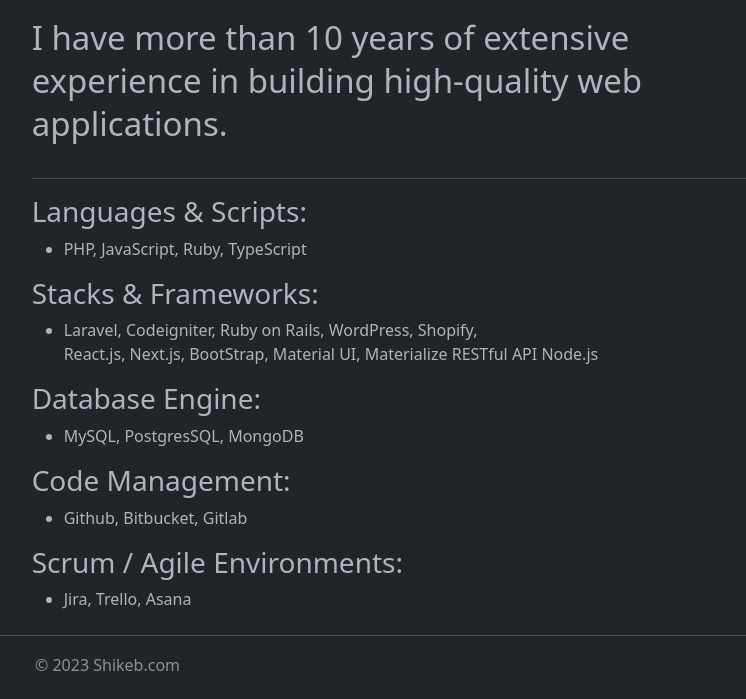
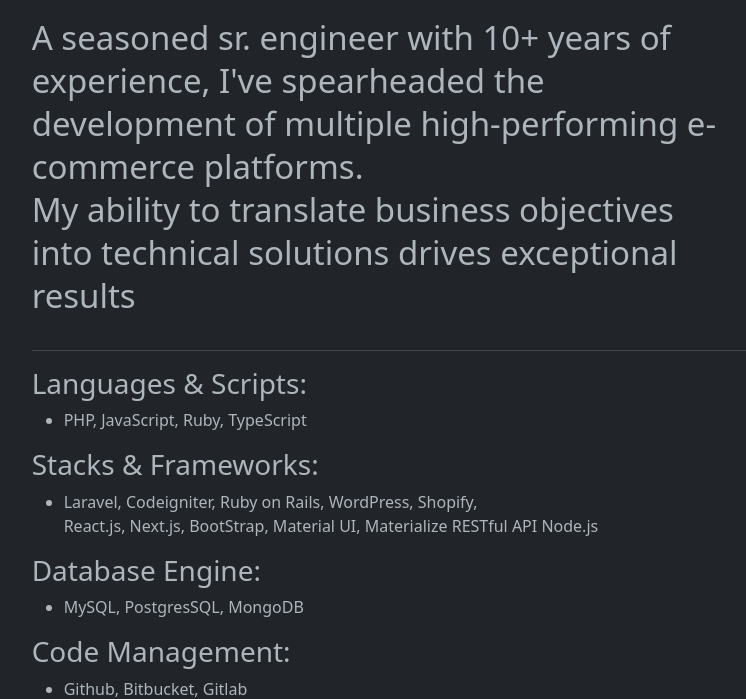
Before and after one commit to shikeb/shikeb.github.io, a plain HTML site: page index.html in a window 1280 px wide. Shown: the part 287-986 px from the top of the page, without its empty margins (85-831 px from the left). Drawn offline with nearby package versions, Linux system fonts and the light colour scheme.

Commit message:
Updated the introduction message

```diff
--- a/index.html
+++ b/index.html
@@ -61,8 +61,7 @@
                 <p><em>I transform ideas into tangible products.</em></p>
                 <h2>Shikeb Ali</h2>
                 <p>
-                  I have more than 10 years of extensive experience in building
-                  high-quality web applications.
+                 A seasoned sr. engineer with 10+ years of experience, I've spearheaded the development of multiple high-performing e-commerce platforms. <br> My ability to translate business objectives into technical solutions drives exceptional results
                 </p>
               </div>
             </div>
@@ -102,7 +101,7 @@
       <a href="/" class="mb-3 me-2 mb-md-0 text-body-secondary text-decoration-none lh-1">
         <svg class="bi" width="30" height="24"><use xlink:href="#bootstrap"></use></svg>
       </a>
-      <span class="mb-3 mb-md-0 text-body-secondary">© 2023 Shikeb.com</span>
+      <span class="mb-3 mb-md-0 text-body-secondary">© 2024 Shikeb.com</span>
     </div>
 
     <ul class="nav col-md-4 justify-content-end list-unstyled d-flex">
```
